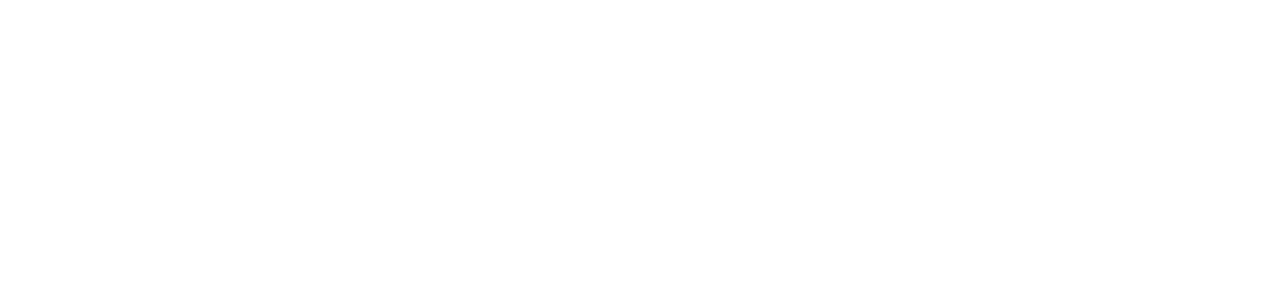
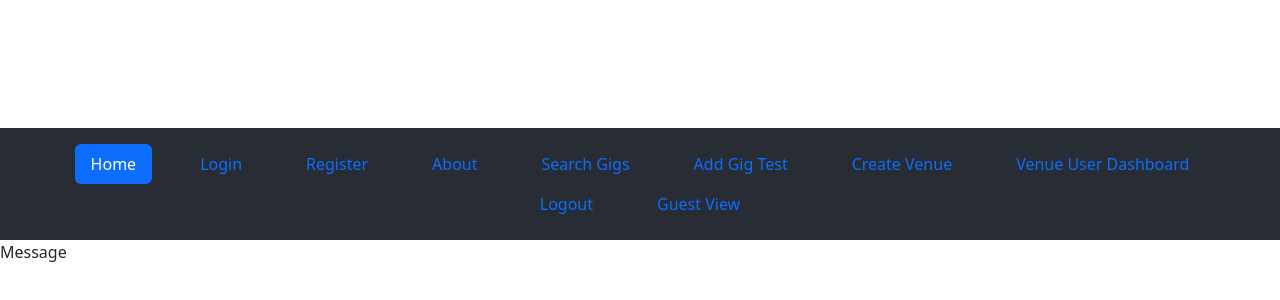
Before and after one commit to ALLHUBS-Jan-2024-Liftoff/Black-Jackets, a React (Vite) app in the folder BlackJackets-ui/: page /band-message in a window 1280 px wide. Before the commit this address had no page. Shown: the part 204-504 px from the top of the page. Built offline with nearby package versions, Linux system fonts and the light colour scheme.

Commit message:
Message button created

```diff
--- a/BlackJackets-ui/src/App.jsx
+++ b/BlackJackets-ui/src/App.jsx
@@ -16,6 +16,7 @@
 import VenueAdd from "./pages/VenueAdd";
 import GigListings from "./components/GigListings";
 import GuestView from "./pages/GuestView";
+import Message from "./pages/Message";
 
 function App() {
   const [authenticated, setAuthenticated] = useState(false);
@@ -60,6 +61,7 @@
               element={<GuestView venueId={venueId} />}
             />
             <Route path="gigs/view/:gigId" element={<GigPage />} />
+            <Route path="/band-message" element={<Message />} />
           </Route>
         </Routes>
       </Router>
--- a/BlackJackets-ui/src/pages/GuestView.jsx
+++ b/BlackJackets-ui/src/pages/GuestView.jsx
@@ -40,6 +40,9 @@
         <br />
         <br />
         <div className="list">
+          <button className="btn btn-info" onClick={() => handleBandMessage()}>
+            Send A Message
+          </button>
           <h2>List of Upcoming Gigs</h2>
         </div>
         <table className="table table-striped table-bordered">
--- /dev/null
+++ b/BlackJackets-ui/src/pages/Message.jsx
@@ -0,0 +1,7 @@
+import React from "react";
+
+function Message() {
+  return <div>Message</div>;
+}
+
+export default Message;
```
